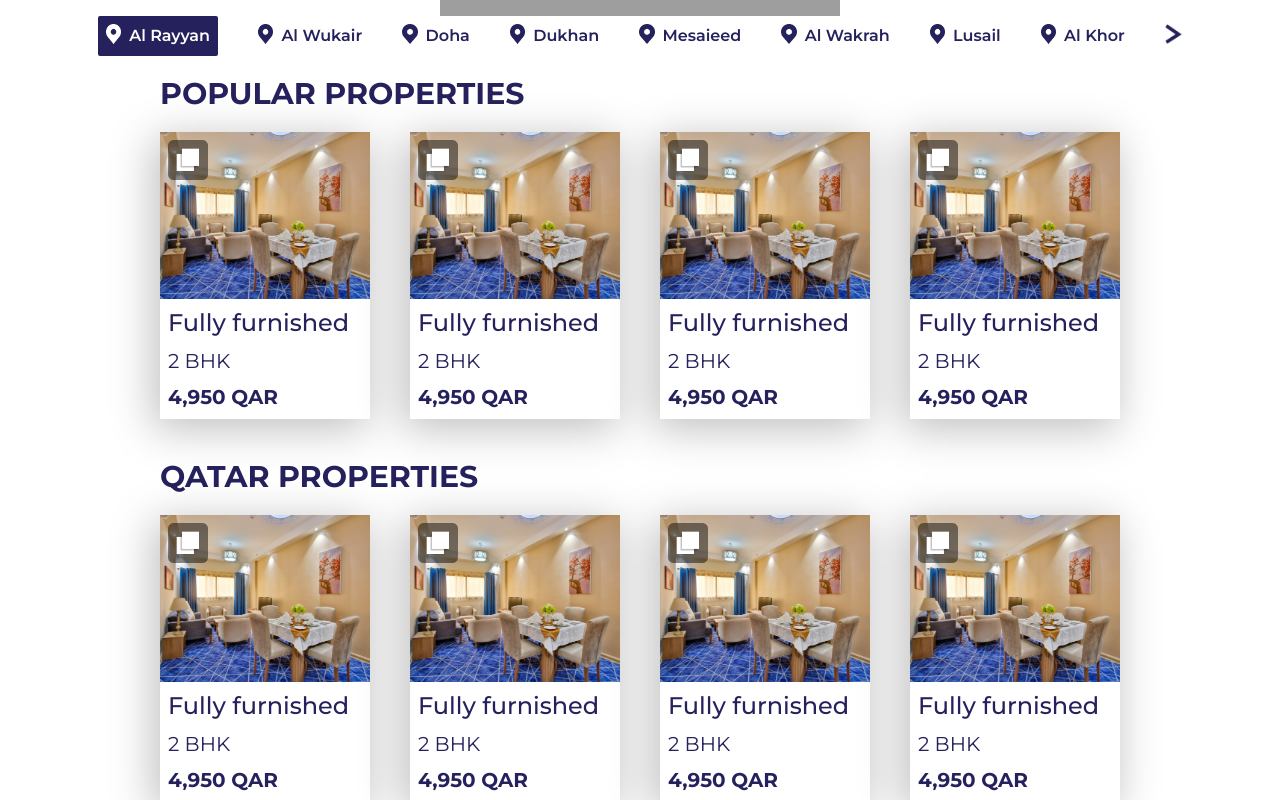
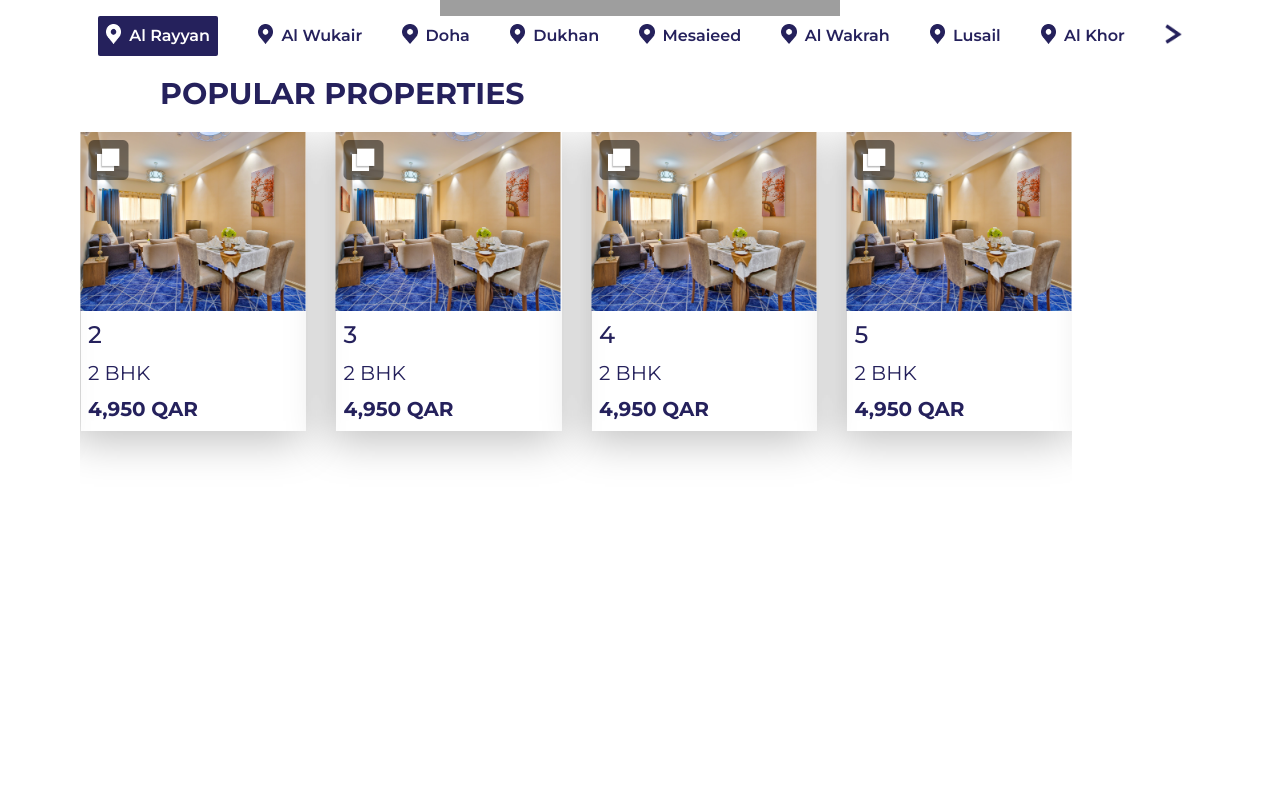
Before and after one commit to Sameekshaa999/AL-Madar-, a React (Create React App) app: page /properties in a window 1280 px wide. Shown: the part 380-1180 px from the top of the page. Built offline with nearby package versions, Linux system fonts and the light colour scheme; grey boxes are pictures that could not be loaded.

Commit message:
my commit

```diff
--- a/src/components/properties/PropertiesS2.jsx
+++ b/src/components/properties/PropertiesS2.jsx
@@ -2,6 +2,20 @@ import React from "react";
 
 import propertyIcon from "../Zimages/propertyIcon.png";
 import property1 from "../Zimages/Property1.png";
+
+import { Swiper, SwiperSlide } from "swiper/react";
+
+// Import Swiper styles
+import "swiper/css";
+import "swiper/css/pagination";
+
+// import required modules
+import { Autoplay, Pagination } from "swiper";
+
+import client1 from "../Zimages/client1.png";
+import client2 from "../Zimages/customer1.png";
+import client3 from "../Zimages/customer2.png";
+import client4 from "../Zimages/customer3.png";
 
 function PropertyCard(props) {
   return (
@@ -17,42 +31,77 @@ function PropertyCard(props) {
 
 const PropertiesS2 = () => {
   return (
-    <div className="">
+    <div className="flex h-screen relative">
       <ul>
-        <li className="">
+        <li className="mx-auto">
           <h1 className="mx-40 my-5 font-Montserrat text-mpurple text-3xl font-bold">
             POPULAR PROPERTIES
           </h1>
-          <ul className="flex space-x-10 mx-40">
+          <div className="absolute px-20 w-[90%] h-full mx-auto">
+            <Swiper
+              slidesPerView={4}
+              spaceBetween={30}
+              centeredSlides={false}
+              autoplay={{
+                delay: 3000,
+              }}
+              // pagination={{}}
+              modules={[Autoplay, Pagination]}
+              className="border-1"
+            >
+              <SwiperSlide id="client 1">
                 <PropertyCard
                   image={property1}
-              name="Fully furnished"
+                  name="1"
                   rooms="2 BHK"
                   price="4,950 QAR"
                 />
-
+              </SwiperSlide>
+              <SwiperSlide id="client 1">
                 <PropertyCard
                   image={property1}
-              name="Fully furnished"
+                  name="2"
                   rooms="2 BHK"
                   price="4,950 QAR"
                 />
+              </SwiperSlide>
+              <SwiperSlide id="client 1">
                 <PropertyCard
                   image={property1}
-              name="Fully furnished"
+                  name="3"
                   rooms="2 BHK"
                   price="4,950 QAR"
                 />
+              </SwiperSlide>
+              <SwiperSlide id="client 1">
                 <PropertyCard
                   image={property1}
-              name="Fully furnished"
+                  name="4"
                   rooms="2 BHK"
                   price="4,950 QAR"
                 />
-          </ul>
+              </SwiperSlide>
+              <SwiperSlide id="client 1">
+                <PropertyCard
+                  image={property1}
+                  name="5"
+                  rooms="2 BHK"
+                  price="4,950 QAR"
+                />
+              </SwiperSlide>
+              <SwiperSlide id="client 1">
+                <PropertyCard
+                  image={property1}
+                  name="6"
+                  rooms="2 BHK"
+                  price="4,950 QAR"
+                />
+              </SwiperSlide>
+            </Swiper>
+          </div>
         </li>
 
-        <li className="my-10">
+        {/* <li className="my-10">
           <h1 className="mx-40 my-5 font-Montserrat text-mpurple text-3xl font-bold">
             QATAR PROPERTIES
           </h1>
@@ -114,7 +163,7 @@ const PropertiesS2 = () => {
               price="4,950 QAR"
             />
           </ul>
-        </li>
+        </li> */}
       </ul>
     </div>
   );
--- a/src/components/spinner.jsx
+++ b/src/components/spinner.jsx
@@ -5,7 +5,7 @@ const Spinner = () => {
   return (
     <div class="bg-mblue flex h-screen justify-center items-center">
       <div class="spinner"></div>
-      <img src={logo} className="h-44 z-10 " alt="logo" />
+      <img src={logo} className="h-48 z-10 " alt="logo" />
     </div>
   );
 };
```
Also changed, not shown: src/index.css. Lines whose indentation alone changed are shown as unchanged.
